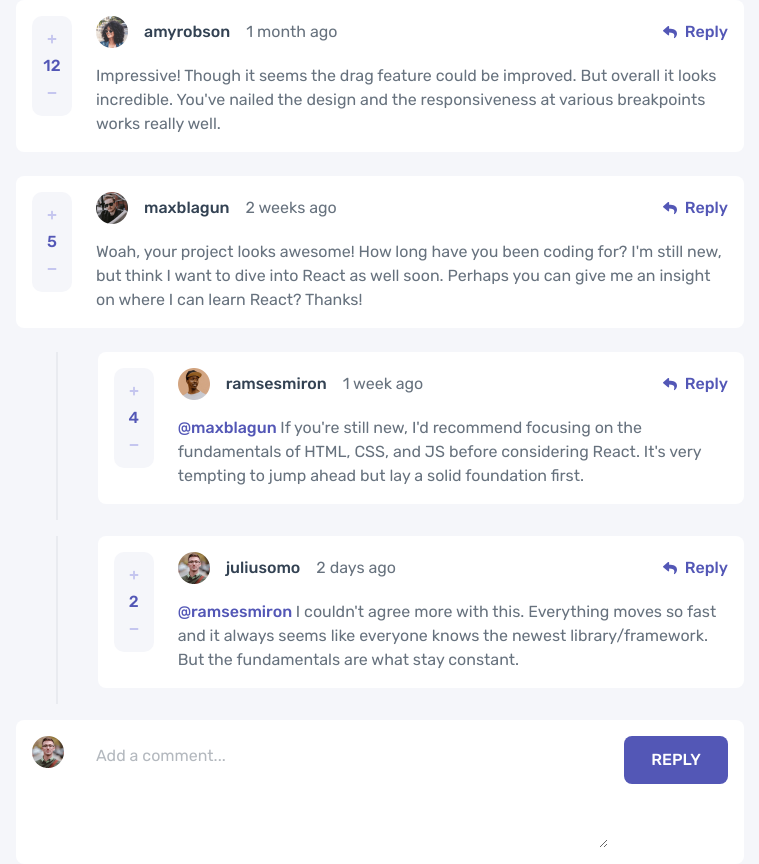
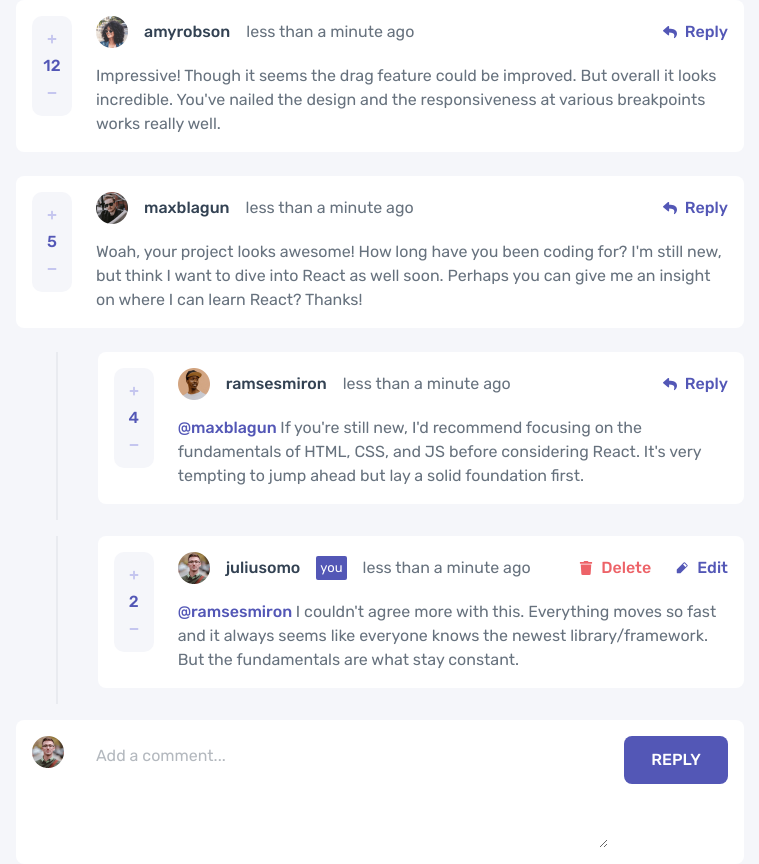
Before and after one commit to Star-Mdakane/interactive-comment-section-integration-testing, a Next.js app: page / in a window 1280 px wide. Shown: the whole page, without its empty margins (260-1019 px from the left). Built offline with nearby package versions, Linux system fonts and the light colour scheme.

Commit message:
updated forms, added date fns(to be fixed), moved to one source of truth

```diff
--- a/app/page.jsx
+++ b/app/page.jsx
@@ -1,27 +1,26 @@
-// 'use client'
+'use client'
 
 import Comment from "@/components/Comment";
 import CommentForm from "@/components/CommentForm";
-// import ReplyForm from "@/components/ReplyForm";
-import post from '@/public/data.json'
+import { useComments } from "@/context/CommentsContext";
 
 export default function Home() {
 
+  const { comments, currentUser, getReplies } = useComments()
 
-  const currentUser = post.currentUser;
   const userName = currentUser.username;
-  const comments = post.comments;
-  console.log(userName);
+  const replies = getReplies(comments);
+
+  // console.log(userName);
 
   return (
 
 
     <div className="w-86 md:w-171 lg:w-182 mx-auto flex flex-col">
       {comments.map(comment => (
-        <Comment key={comment.id} comment={comment} user={currentUser} />
+        <Comment key={comment.id} comment={comment} user={currentUser} replies={comment.replies ?? []} />
       ))}
       <CommentForm btnLabel="reply" user={currentUser} />
-      {/* <ReplyForm btnLabel="reply" user={currentUser} /> */}
     </div>
   );
 }
--- a/components/Comment.jsx
+++ b/components/Comment.jsx
@@ -1,20 +1,31 @@
 'use client'
 
-import React, { useState } from 'react'
+import React, { useEffect, useState } from 'react'
 import Reply from './Reply';
 import { FaMinus, FaPlus, FaReply, FaTrash } from 'react-icons/fa';
 import Image from 'next/image';
 import CommentForm from './CommentForm';
 import { PiPencilSimpleFill } from 'react-icons/pi';
+import { formatDistanceToNow } from 'date-fns';
 // import ReplyForm from "@/components/ReplyForm";
 
 
-const Comment = ({ comment, user }) => {
+const Comment = ({ comment, user, replies }) => {
 
-    const replies = comment.replies;
     const image = comment.user?.image?.png;
     const username = comment.user.username;
-    // console.log(comment);
+    const currentUser = user.username === username;
+
+    const [timeFormat, setTimeFormat] = useState("")
+
+    // const date = currentUser ? timeFormat : comment.createdAt
+
+    useEffect(() => {
+        setTimeFormat(formatDistanceToNow(new Date(Date.now()), { addSuffix: true }))
+    }, [])
+
+
+    console.log(username);
 
     const [replyInput, setReplyInput] = useState(false)
 
@@ -22,11 +33,10 @@ const Comment = ({ comment, user }) => {
         setReplyInput(!replyInput)
     }
 
-
     return (
         <>
             <div className='flex flex-col gap-6 mb-6'>
-                <div className='bg-white rounded-lg p-4 grid gap-4 md:gap-x-6 grid-cols-2 md:grid-cols-[40px_1fr_1fr]'>
+                <div className='bg-white rounded-lg p-4 grid gap-4 md:gap-x-6 grid-cols-2 md:grid-cols-[40px_3fr_1fr]'>
                     <div className='w-full flex col-span-full md:row-start-1 md:col-start-2 md:col-span-1 gap-4 items-center'>
                         <Image
                             src={image}
@@ -34,8 +44,8 @@ const Comment = ({ comment, user }) => {
                             width={32}
                             height={32} />
                         <p className='text-[16px] text-text-bold leading-[150%] tracking-normal font-medium'>{username}</p>
-                        {/* <p className='text-[13px] leading-[150%] tracking-normal text-white bg-pri rounded-xs px-1 py-0.5 font-normal'>you</p> */}
-                        <p className='text-[16px] leading-[150%] tracking-normal font-normal'>{comment.createdAt}</p>
+                        {currentUser && <p className='text-[13px] leading-[150%] tracking-normal text-white bg-pri rounded-xs px-1 py-0.5 font-normal'>you</p>}
+                        <p className='text-[16px] leading-[150%] tracking-normal font-normal'>{timeFormat}</p>
                     </div>
                     <p className='col-span-full md:col-start-2 md:col-span-2 text-[16px] leading-[150%] tracking-normal font-normal'>
                         {comment.content}
@@ -50,7 +60,8 @@ const Comment = ({ comment, user }) => {
                         </button>
                     </div>
                     <div className='justify-self-end md:row-start-1 flex items-center'>
-                        {/* <div className='flex items-center gap-6'>
+                        {currentUser ?
+                            (<div className='flex items-center gap-6'>
                                 <button className='text-pri-red flex justify-self-end md:row-start-1 items-center gap-2 cursor-pointer'>
                                     <FaTrash className='text-[14px]' />
                                     <span className='text-[16px] leading-[150%] tracking-normal font-medium'>Delete</span>
@@ -59,25 +70,22 @@ const Comment = ({ comment, user }) => {
                                     <PiPencilSimpleFill className='text-[14px]' />
                                     <span className='text-[16px] leading-[150%] tracking-normal font-medium'>Edit</span>
                                 </button>
-                        </div> */}
-                        <button
+                            </div>)
+                            :
+                            (<button
                                 onClick={onReply}
                                 className='flex justify-self-end md:row-start-1  text-pri items-center gap-2 cursor-pointer'>
                                 <FaReply className='text-[14px]' />
                                 <span className='text-[16px] leading-[150%] tracking-normal font-medium'>Reply</span>
-                        </button>
+                            </button>)}
                     </div>
                 </div>
                 {replyInput && <CommentForm btnLabel="reply" user={user} username={username} />}
             </div>
 
             {replies.map(reply => (
-                <div key={reply.id} >
-                    <Reply reply={reply} user={user} />
-                </div>
+                <Reply key={reply.id} reply={reply} user={user} />
             ))}
-            {/* <CommentForm btnLabel="reply" user={comment} /> */}
-            {/* <ReplyForm btnLabel="reply" user={comment} /> */}
 
         </>
 
--- a/components/CommentForm.jsx
+++ b/components/CommentForm.jsx
@@ -1,22 +1,65 @@
 
+'use client'
+
+import { useComments } from '@/context/CommentsContext';
 import Image from 'next/image'
 import React from 'react'
+import { useForm } from 'react-hook-form';
 
 
 const CommentForm = ({ user, btnLabel, username }) => {
 
+    const { post, setPost } = useComments()
+
     const image = user.user?.image?.png || user.image?.png;
 
+    const { register, handleSubmit, resetField } = useForm()
     // console.log(comment);
+    const onSubmit = (data) => {
+        // console.log(data);
+        resetField("text")
+
+        const text = data.text;
+
+        const newComment = {
+            content: text,
+            createdAt: new Date(),
+            id: Math.floor(Math.random * (100 + 4)),
+            score: 0,
+            user: {
+                image: {
+                    png: "/images/avatars/image-juliusomo.png",
+                    webp: "/images/avatars/image-juliusomo.webp"
+                },
+                username: `${user.username}`
+            },
+        }
+
+        setPost(prev => ({
+            ...prev,
+            comments: [...prev.comments, newComment]
+        })
+
+            //  setPost(prev => ({
+            //     ...prev,
+            //     comments: [...comments,
+            //         replies: [...replies, newReply]]
+            // })
+
+        )
+        // comments.push(newComment)
+    }
 
     return (
-        <form className='min-h-36 bg-white grid grid-cols-2 md:grid-cols-[32px_1fr_104px] gap-4 rounded-lg p-4'>
+        <form
+            onSubmit={handleSubmit(onSubmit)}
+            className='min-h-36 bg-white grid grid-cols-2 md:grid-cols-[32px_1fr_104px] gap-4 rounded-lg p-4'>
             <div className='col-start-1 col-end-3 md:col-start-2 row-start-1'>
                 <textarea name="text" rows={3} id=""
-                    className='w-full h-full px-4 py-2 focus:outline-text'
+                    className='w-full h-full px-4 py-2 focus:outline-text cursor-pointer'
                     placeholder='Add a comment...'
                     defaultValue={username ? `@${username}` : ''}
-
+                    {...register('text')}
                 >
 
                 </textarea>
--- a/components/Reply.jsx
+++ b/components/Reply.jsx
@@ -1,16 +1,29 @@
 'use client'
 
 import Image from 'next/image';
-import React, { useState } from 'react'
+import React, { useEffect, useState } from 'react'
 import { FaMinus, FaPlus, FaReply, FaTrash } from 'react-icons/fa';
 import ReplyForm from "@/components/ReplyForm";
 import { PiPencilSimpleFill } from 'react-icons/pi';
+import { formatDistanceToNow } from 'date-fns';
+
 
 
 const Reply = ({ reply, user }) => {
 
     const image = reply.user?.image?.png;
-    const username = reply.user.username;
+    console.log(reply);
+    const username = reply?.user.username;
+    const currentUser = user.username === username;
+
+    const [timeFormat, setTimeFormat] = useState("")
+
+    // const date = currentUser ? timeFormat : reply.createdAt
+
+    useEffect(() => {
+        setTimeFormat(formatDistanceToNow(new Date(Date.now()), { addSuffix: true }))
+    }, [])
+
 
     const [replyInput, setReplyInput] = useState(false)
 
@@ -25,7 +38,7 @@ const Reply = ({ reply, user }) => {
             <div className='flex flex-col mb-4'>
                 <div className='h-full md:h-42 flex md:gap-10'>
                     <div className='hidden h-full md:block md:ml-10 w-1 bg-[#E9EBF0]'></div>
-                    <div className='bg-white md:h-38 rounded-lg p-4 grid gap-4 md:gap-x-6 grid-cols-2 md:grid-cols-[40px_minmax(300px,1fr)_1fr]'>
+                    <div className='bg-white md:h-38 rounded-lg p-4 grid gap-4 md:gap-x-6 grid-cols-2 md:grid-cols-[40px_3fr_1fr]'>
                         <div className='w-full flex col-span-full md:row-start-1 md:col-start-2 md:col-span-1 gap-4 items-center'>
                             <Image
                                 src={image}
@@ -33,8 +46,9 @@ const Reply = ({ reply, user }) => {
                                 width={32}
                                 height={32} />
                             <p className='text-[16px] text-text-bold leading-[150%] tracking-normal font-medium'>{username}</p>
-                            {/* <p className='text-[13px] leading-[150%] tracking-normal text-white bg-pri rounded-xs px-1 py-0.5 font-normal'>you</p> */}
-                            <p className='text-[16px] leading-[150%] tracking-normal font-normal'>{reply.createdAt}</p>
+                            {currentUser && <p className='text-[13px] leading-[150%] tracking-normal text-white bg-pri rounded-xs px-1 py-0.5 font-normal'>you</p>}
+
+                            <p className='text-[16px] leading-[150%] tracking-normal font-normal'>{timeFormat}</p>
                         </div>
                         <p className='col-span-full md:col-start-2 md:col-span-2text-[16px] leading-[150%] tracking-normal font-normal'>
                             <span className='text-pri text-[16px] leading-[150%] tracking-normal font-medium'>
@@ -52,7 +66,8 @@ const Reply = ({ reply, user }) => {
                             </button>
                         </div>
                         <div className='justify-self-end md:row-start-1 flex items-center'>
-                            {/* <div className='flex items-center gap-6'>
+                            {currentUser ?
+                                (<div className='flex items-center gap-6'>
                                     <button className='text-pri-red flex justify-self-end md:row-start-1 items-center gap-2 cursor-pointer'>
                                         <FaTrash className='text-[14px]' />
                                         <span className='text-[16px] leading-[150%] tracking-normal font-medium'>Delete</span>
@@ -61,13 +76,13 @@ const Reply = ({ reply, user }) => {
                                         <PiPencilSimpleFill className='text-[14px]' />
                                         <span className='text-[16px] leading-[150%] tracking-normal font-medium'>Edit</span>
                                     </button>
-                            </div> */}
-                            <button
+                                </div>)
+                                : (<button
                                     onClick={onReply}
                                     className='flex justify-self-end md:row-start-1  text-pri items-center gap-2 cursor-pointer'>
                                     <FaReply className='text-[14px]' />
                                     <span className='text-[16px] leading-[150%] tracking-normal font-medium'>Reply</span>
-                            </button>
+                                </button>)}
                         </div>
 
                     </div>
--- a/components/ReplyForm.jsx
+++ b/components/ReplyForm.jsx
@@ -11,7 +11,7 @@ const CommentForm = ({ user, btnLabel, reply }) => {
             <form className='w-full bg-white grid grid-cols-2 md:grid-cols-[32px_1fr_104px] gap-4 rounded-lg p-4'>
                 <div className='col-start-1 col-end-3 md:col-start-2 row-start-1'>
                     <textarea name="text" rows={3} id=""
-                        className='w-full h-full px-4 py-2 focus:outline-text'
+                        className='w-full h-full px-4 py-2 focus:outline-text cursor-pointer'
                         placeholder='Add reply...'
                         defaultValue={`@${reply.user.username}`}
                     >
--- a/context/CommentsContext.jsx
+++ b/context/CommentsContext.jsx
@@ -13,20 +13,30 @@ export const useComments = () => {
 
 export const CommentsProvider = ({ children }) => {
 
-    const [post, setPost] = useState({})
+    const [post, setPost] = useState(data)
 
-    useEffect(() => {
-        setPost(data)
-    }, [])
+    const comments = post.comments ?? []
+    const getReplies = (comments) => {
+        return comments.map(comment => comment.replies) || [];
+    }
+    const currentUser = post.currentUser ?? {}
 
-    const currentUser = post.currentUser;
-    const comments = post.comments;
-//   const userName = currentUser.username;
-// const
+    const createComment = (text) => {
+        const newComment = {
+            context: text,
+            createdAt: new Date(),
+            id: Math.floor(Math.random() * 100 + 4),
+            score: 5,
+            user: {
+                image: {},
+                username: ""
+            },
+        }
+    }
 
-    console.log(comments);
+    // console.log(replies);
 
-    const value = {post, currentUser, comments}
+    const value = { setPost, currentUser, comments, getReplies }
 
     return (
         <CommentsContext.Provider value={value}>
--- /dev/null
+++ b/models/Post.js
@@ -0,0 +1,36 @@
+const post: {
+    currentUser: {
+        image: {
+            png: string;
+            webp: string;
+        };
+        username: string;
+    };
+    comments: {
+        id: number;
+        content: string;
+        createdAt: string;
+        score: number;
+        user: {
+            image: {
+                png: string;
+                webp: string;
+            };
+            username: string;
+        };
+        replies: {
+            id: number;
+            content: string;
+            createdAt: string;
+            score: number;
+            replyingTo: string;
+            user: {
+                image: {
+                    png: string;
+                    webp: string;
+                };
+                username: string;
+            };
+        }[];
+    }[];
+}
--- a/package.json
+++ b/package.json
@@ -11,9 +11,11 @@
     "test-ui": "vitest --ui"
   },
   "dependencies": {
+    "date-fns": "^4.4.0",
     "next": "16.2.10",
     "react": "19.2.4",
     "react-dom": "19.2.4",
+    "react-hook-form": "^7.82.0",
     "react-icons": "^5.7.0"
   },
   "devDependencies": {
```
Also changed, not shown: 1 other file (tests, documents, lock files or other folders). Lines whose indentation alone changed are shown as unchanged.
